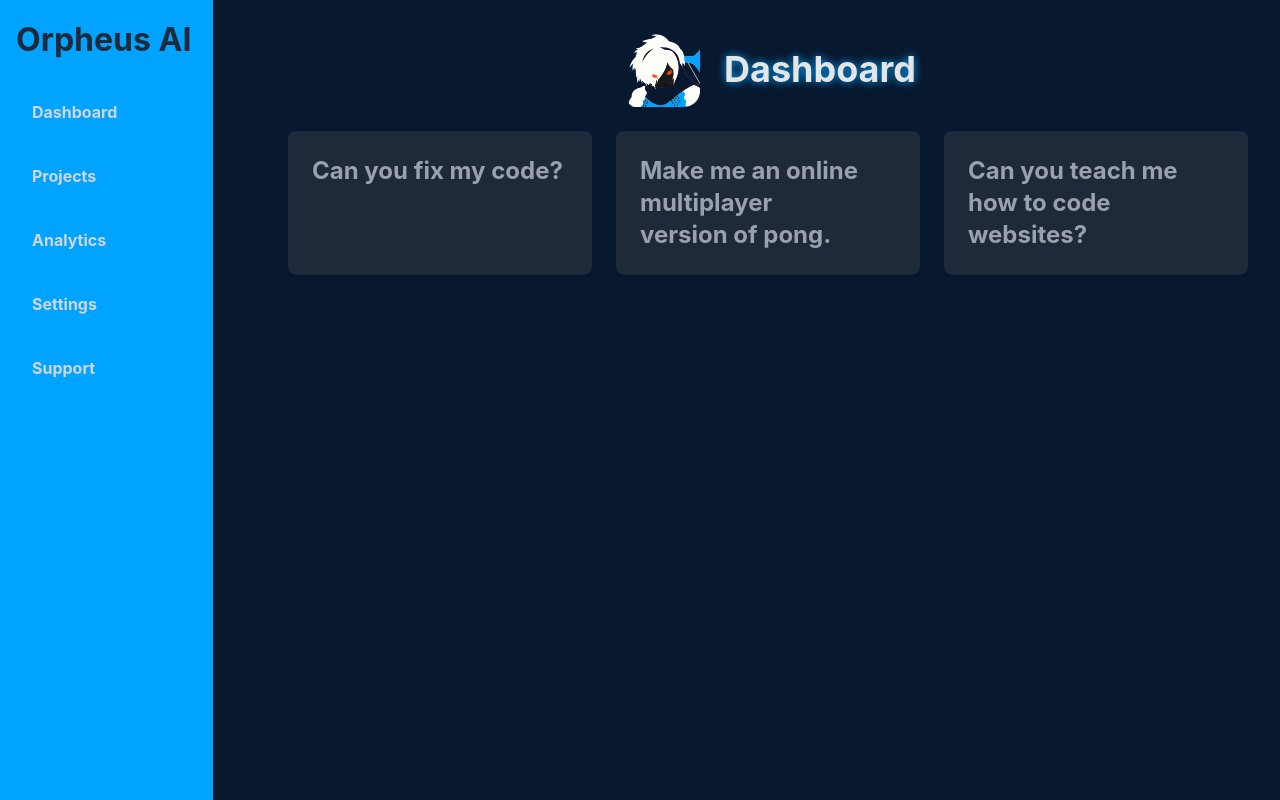
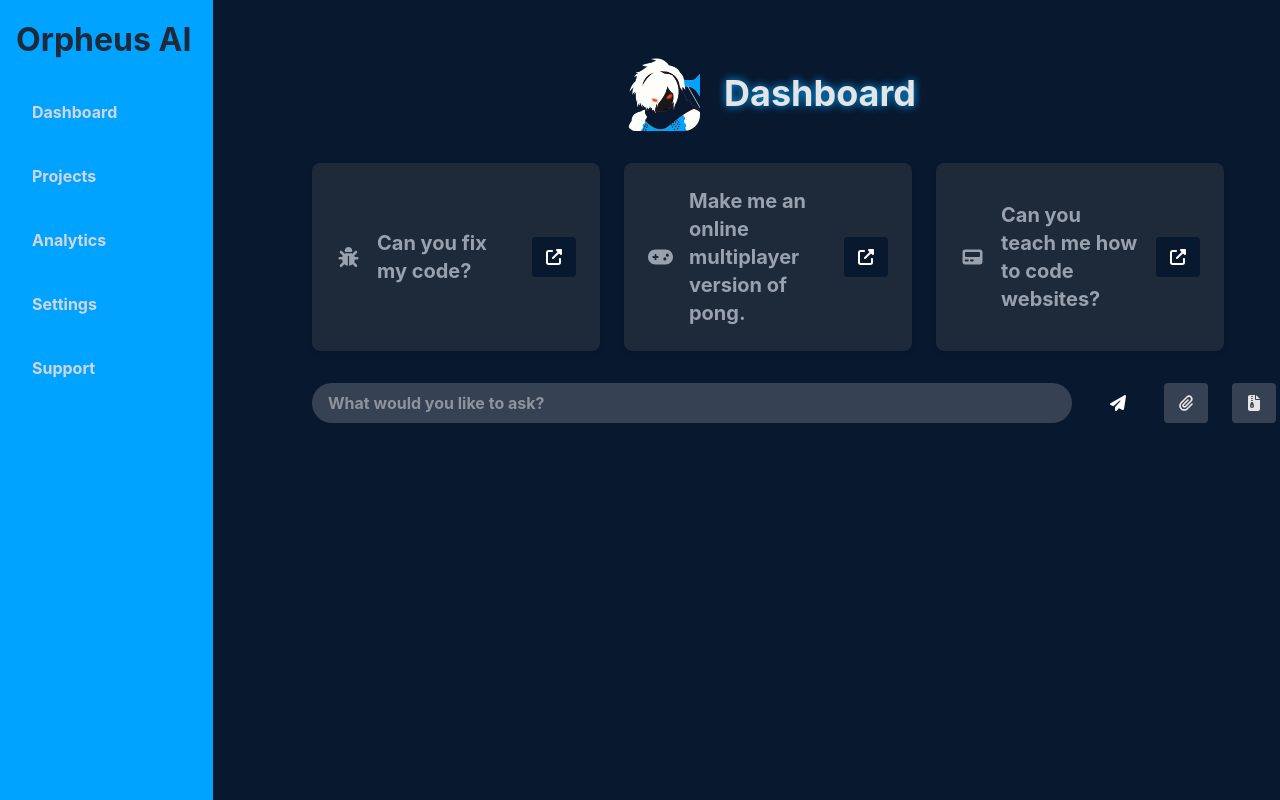
Before and after one commit to fimo3/orpheus-ai, a Next.js app: page / in a window 1280 px wide. Built offline with nearby package versions, Linux system fonts and the light colour scheme.

Commit message:
Input + buttons

```diff
--- a/app/(components)/Button.jsx
+++ b/app/(components)/Button.jsx
@@ -1,6 +1,20 @@
-const Button = ({ content, className, onClick = () => {} }) => {
+"use client"
+
+const Button = ({ content, className = "", onClick, ...props }) => {
+  const baseClasses = "rounded cursor-pointer py-2 px-3 transition-colors"
+
+  const handleClick = (e) => {
+    if (typeof onClick === "function") {
+      onClick(e)
+    }
+  }
+
   return (
-    <button className={`${className}`} onClick={onClick}>
+    <button
+      className={`${baseClasses} ${className}`}
+      onClick={handleClick}
+      {...props}
+    >
       {content}
     </button>
   )
--- /dev/null
+++ b/app/(components)/Input.jsx
@@ -0,0 +1,21 @@
+const Input = ({
+  type = "text",
+  placeholder = "",
+  className = "",
+  value,
+  onChange,
+  ...props
+}) => {
+  return (
+    <input
+      type={type}
+      placeholder={placeholder}
+      className={`px-4 py-2 border rounded-4xl focus:outline-none focus:ring-2 focus:ring-blue-500 ${className}`}
+      value={value}
+      onChange={onChange}
+      {...props}
+    />
+  )
+}
+
+export default Input
--- a/app/globals.css
+++ b/app/globals.css
@@ -1,6 +1,7 @@
 @import "tailwindcss";
 @theme {
   --color-primary: #08182f;
+  --color-primary-dark: #07152a;
   --color-secondary: #00a3ff;
   --color-accent: #e5e5e5;
   --color-text: #000000;
@@ -31,6 +32,10 @@
     min-height: 100vh;
     background-color: var(--color-secondary);
   }
+  #icon {
+    max-width:10%;
+    color:var(--color-accent);
+  }
   Button {
     color: var(--color-accent)
   }
--- a/app/page.js
+++ b/app/page.js
@@ -1,31 +1,101 @@
+import { config } from "@fortawesome/fontawesome-svg-core"
+import "@fortawesome/fontawesome-svg-core/styles.css"
+config.autoAddCss = false
+
 import Image from "next/image"
 import logo from "./(assets)/orpheus_logo.png"
+import {
+  faBug,
+  faGamepad,
+  faPager,
+  faUpRightFromSquare,
+  faPaperPlane,
+  faPaperclip,
+  faFileZipper,
+} from "@fortawesome/free-solid-svg-icons"
+import { FontAwesomeIcon } from "@fortawesome/react-fontawesome"
+import Button from "./(components)/Button"
+import Input from "./(components)/Input"
 
 export default function Dashboard() {
   return (
-    <div>
-      <div className="flex items-center justify-center gap-x-3 mb-6 ">
+    <div className="p-6">
+      {/* Header Section */}
+      <div className="flex items-center justify-center gap-x-3 mb-8">
         <Image
           src={logo}
           alt="Orpheus AI Logo"
           className="mr-3 max-h-20 max-w-20 rounded-2xl"
+          width={80}
+          height={80}
         />
-        <h1 className="text-4xl">Dashboard</h1>
+        <h1 className="text-4xl font-bold">Dashboard</h1>
       </div>
-      <div className="grid grid-cols-1 md:grid-cols-2 lg:grid-cols-3 gap-6">
-        <div className="bg-gray-800 p-6 rounded-lg shadow">
-          <h3 className="text-2xl text-gray-400">Can you fix my code?</h3>
-        </div>
-        <div className="bg-gray-800 p-6 rounded-lg shadow">
-          <h3 className="text-2xl text-gray-400">
-            Make me an online multiplayer <br /> version of pong.
-          </h3>
-        </div>
-        <div className="bg-gray-800 p-6 rounded-lg shadow">
-          <h3 className="text-2xl text-gray-400">
-            Can you teach me how to code websites?
-          </h3>
-        </div>
+
+      {/* Cards Grid */}
+      <div className="grid grid-cols-1 md:grid-cols-2 lg:grid-cols-3 gap-6 mb-8">
+        {[
+          { icon: faBug, text: "Can you fix my code?" },
+          {
+            icon: faGamepad,
+            text: "Make me an online\nmultiplayer version of pong.",
+          },
+          { icon: faPager, text: "Can you teach me how to code websites?" },
+        ].map((item, index) => (
+          <div
+            key={index}
+            className="bg-gray-800 p-6 rounded-lg shadow flex items-center gap-x-4 hover:bg-gray-700 transition-colors"
+          >
+            <FontAwesomeIcon
+              icon={item.icon}
+              className="text-gray-400 text-xl"
+              fixedWidth
+            />
+            <h3 className="text-xl text-gray-400 flex-1 whitespace-pre-line">
+              {item.text}
+            </h3>
+            <Button
+              content={
+                <FontAwesomeIcon
+                  icon={faUpRightFromSquare}
+                  className="h-4 w-4 text-white"
+                  fixedWidth
+                />
+              }
+              className="bg-primary ml-auto p-2 hover:bg-primary-dark transition-colors"
+              aria-label={`Action for ${item.text.split("\n")[0]}`}
+            />
+          </div>
+        ))}
+      </div>
+
+      <div className="flex gap-x-6">
+        <Input
+          type="text"
+          placeholder="What would you like to ask?"
+          className=" bg-gray-700 border-0 min-w-10/12 focus:ring-primary"
+        />
+        <Button
+          content={
+            <FontAwesomeIcon
+              icon={faPaperPlane}
+              className="h-4 w-4 text-white"
+              fixedWidth
+            />
+          }
+          className="bg-primary p-2 hover:bg-primary-dark transition-colors"
+          aria-label="Send message"
+        />
+        <Button
+          content={<FontAwesomeIcon icon={faPaperclip} fixedWidth />}
+          className="bg-gray-700 hover:bg-gray-600 transition-colors"
+          aria-label="Attach file"
+        />
+        <Button
+          content={<FontAwesomeIcon icon={faFileZipper} fixedWidth />}
+          className="bg-gray-700 hover:bg-gray-600 transition-colors"
+          aria-label="Attach zip file"
+        />
       </div>
     </div>
   )
--- a/package.json
+++ b/package.json
@@ -9,6 +9,9 @@
     "lint": "next lint"
   },
   "dependencies": {
+    "@fortawesome/fontawesome-svg-core": "^6.7.2",
+    "@fortawesome/free-solid-svg-icons": "^6.7.2",
+    "@fortawesome/react-fontawesome": "^0.2.2",
     "next": "15.2.3",
     "react": "^19.0.0",
     "react-dom": "^19.0.0"
```
Also changed, not shown: 1 other file (tests, documents, lock files or other folders).
